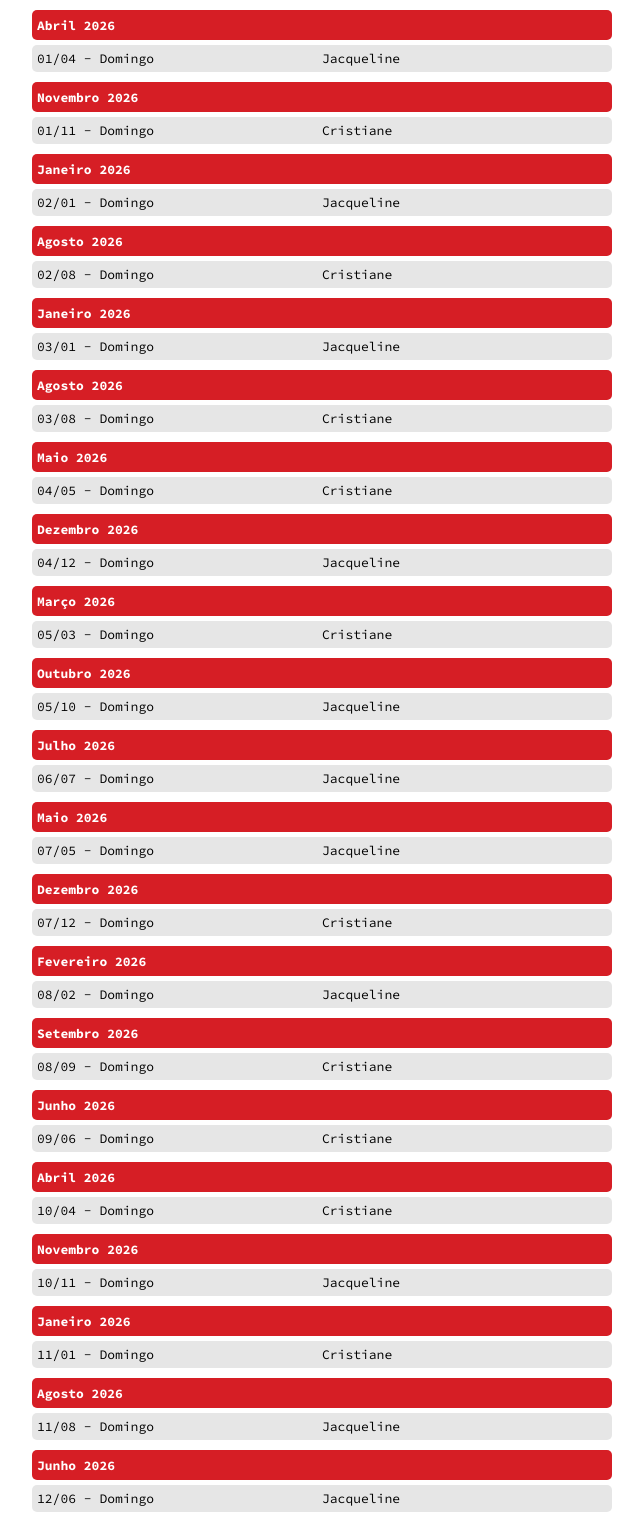
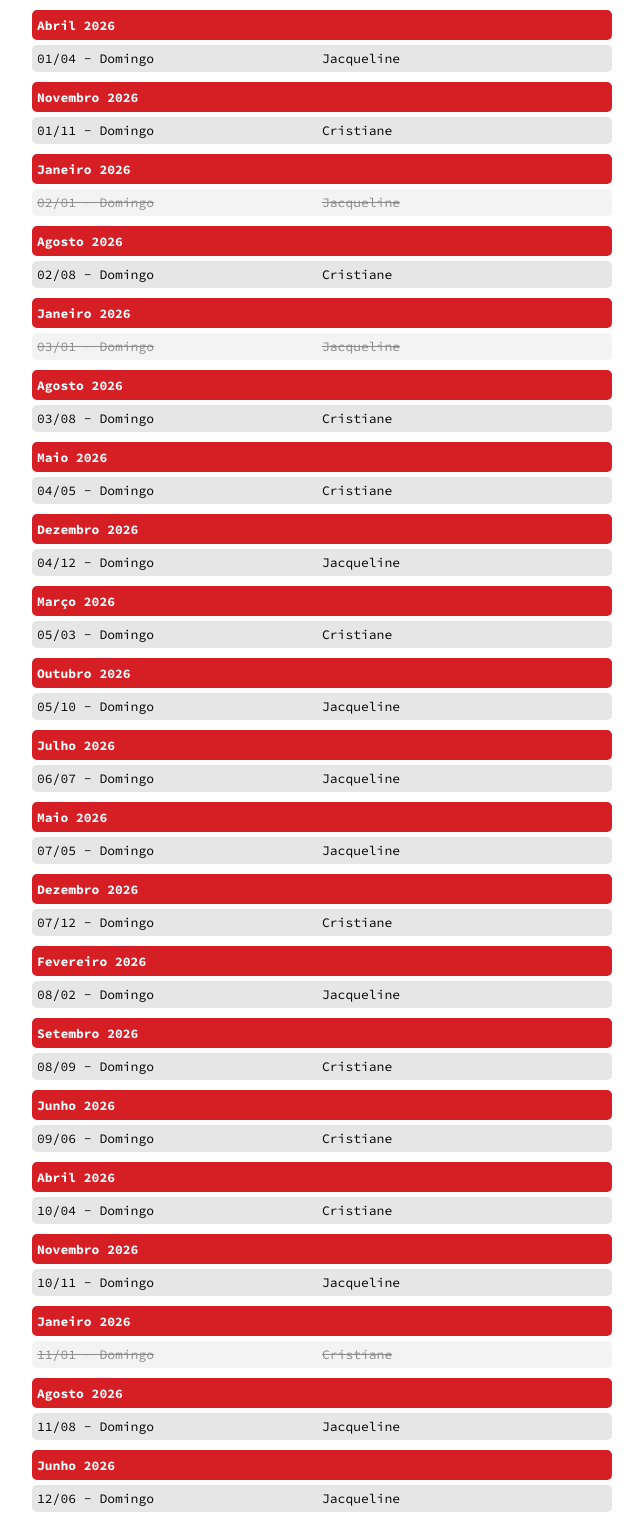
Before and after one commit to icmsc/icmsc.github.io, a PHP site: page /campinas/adolescentes/index.html in a window 1280 px wide. Shown: the part 138-1660 px from the top of the page, without its empty margins (318-961 px from the left). Run offline with PHP 8.4, Linux system fonts and the light colour scheme.

Commit message:
Update custom.css

```diff
--- a/campinas/adolescentes/custom.css
+++ b/campinas/adolescentes/custom.css
@@ -37,6 +37,13 @@
 .tomorrow {
 	background: rgba(214, 30, 37, 0.15);
 }
+.days.past {
+	opacity: 0.45;
+	filter: grayscale(1);
+}
+.days.past .daysitem {
+	text-decoration: line-through;
+}
 
 
 /*dark*/
```
